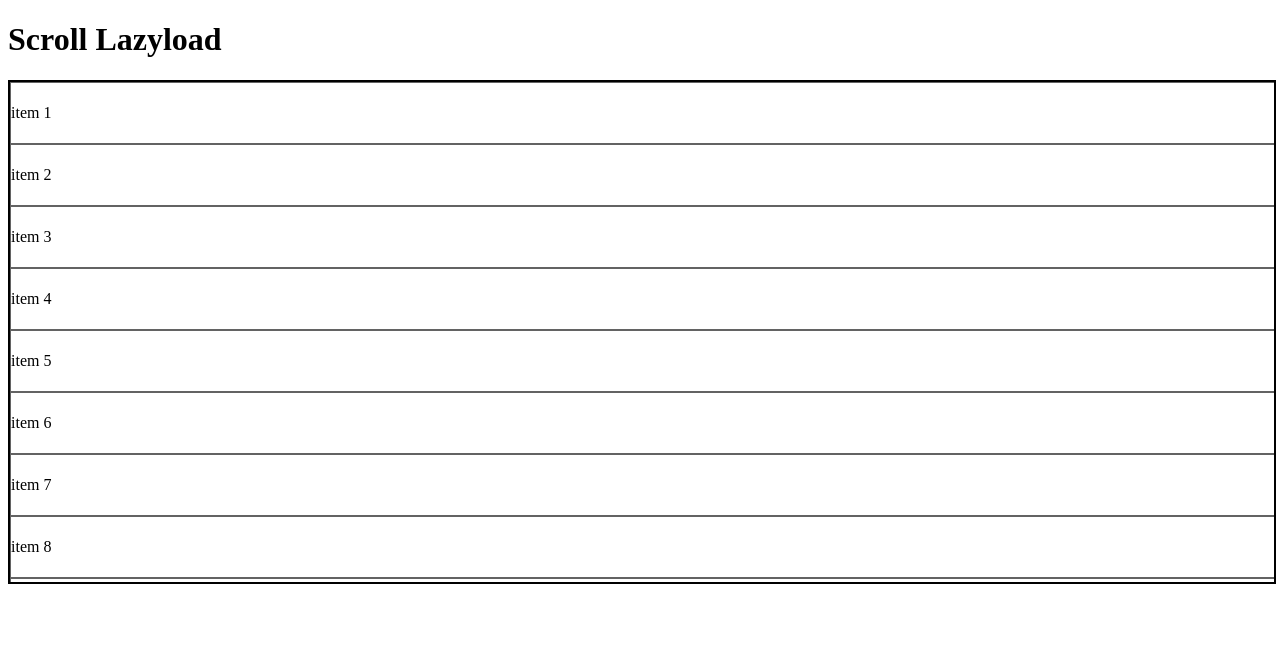
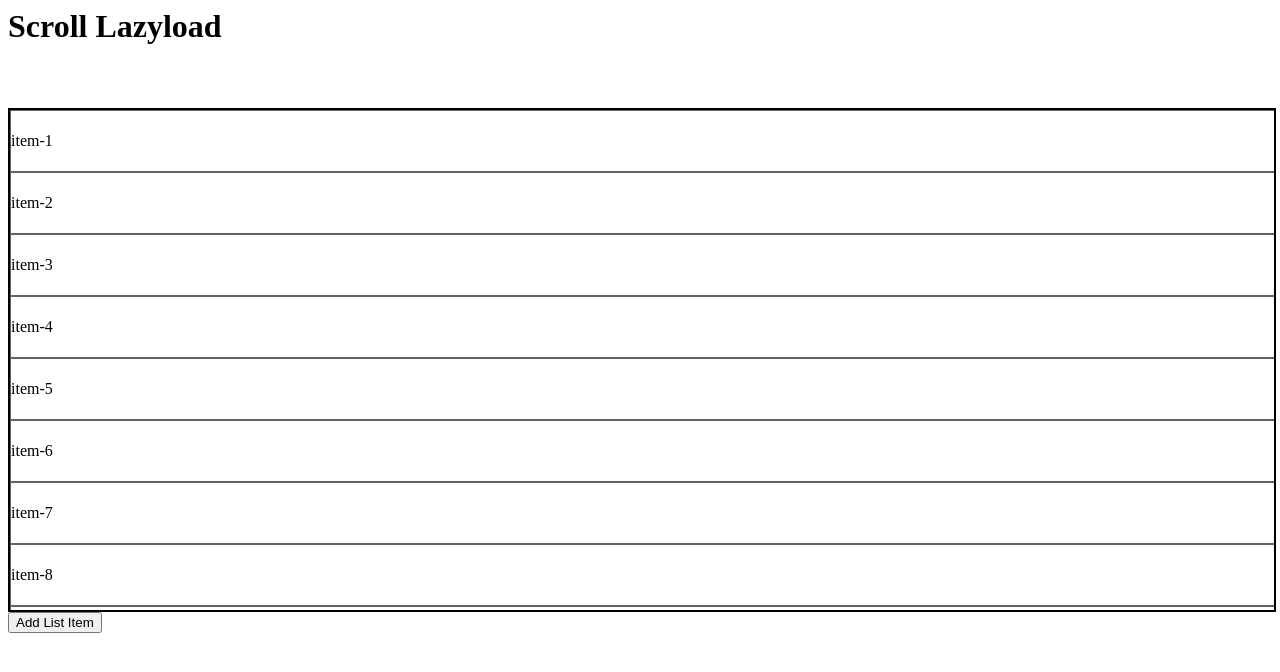
Before and after one commit to yashiro-ryo/infinity-scroll-and-image-lazyload, a React (Vite) app: page / in a window 1280 px wide. Shown: the top 672 px of the page. Built offline with nearby package versions, Linux system fonts and the light colour scheme.

Commit message:
feat: 無限スクロールを実装

```diff
--- a/src/App.css
+++ b/src/App.css
@@ -1,3 +1,11 @@
+.title {
+  height: 100px;
+}
+
+.title h1 {
+  margin: 0;
+}
+
 .list-container {
   width: 100%;
   height: 500px;
--- a/src/App.tsx
+++ b/src/App.tsx
@@ -1,26 +1,87 @@
+import { useEffect, useState } from "react";
 import "./App.css";
 
 function App() {
+  const [listItem, setListItem] = useState<Array<string>>([]);
+  const [lastIndex, setLastIndex] = useState(1);
+  const [isLoading, setLoading] = useState(false);
+  const [firstItemLoaded, setFirstItemLoaded] = useState(false);
+  const PER_LIST_ITEM = 20;
+  const READ_MORE_MARGIN = 60;
+
+  useEffect(() => {
+    if (!firstItemLoaded) {
+      getListItem();
+    }
+  }, []);
+
+  const getListItem = () => {
+    if (isLoading) {
+      return;
+    }
+    setLoading(true);
+    // API request を想定
+    setTimeout(() => {
+      const addedListItem = listItem.concat(createItem());
+      setListItem(addedListItem);
+      setLastIndex(lastIndex + PER_LIST_ITEM);
+      setLoading(false);
+      setFirstItemLoaded(true);
+    }, 500);
+  };
+
+  const createItem = (): Array<string> => {
+    // ダミーリストアイテムを生成
+    const array = [];
+    for (let i = lastIndex; i < lastIndex + PER_LIST_ITEM; i++) {
+      array.push(`item-${i}`);
+    }
+    return array;
+  };
+
+  const onScroll = () => {
+    loadMoreIfNeed();
+  };
+
+  const loadMoreIfNeed = () => {
+    // リスト最後の要素を取得
+    const bottomListItem = document.getElementById(
+      `list-item-${lastIndex - 1}`
+    );
+    if (bottomListItem === null) {
+      return;
+    }
+    // タイトル部分 + スクロール表示部の高さ + リスト1つ分
+    if (
+      500 + 100 + READ_MORE_MARGIN >
+      bottomListItem.getBoundingClientRect().top
+    ) {
+      getListItem();
+    }
+  };
+
   return (
     <div>
-      <div>
+      <div className="title">
         <h1>Scroll Lazyload</h1>
       </div>
       <div>
-        <div className="list-container">
+        <div className="list-container" onScroll={onScroll}>
           <ul className="list-group">
-            <li className="list-item">item 1</li>
-            <li className="list-item">item 2</li>
-            <li className="list-item">item 3</li>
-            <li className="list-item">item 4</li>
-            <li className="list-item">item 5</li>
-            <li className="list-item">item 6</li>
-            <li className="list-item">item 7</li>
-            <li className="list-item">item 8</li>
-            <li className="list-item">item 9</li>
-            <li className="list-item">item 10</li>
+            {listItem.map((item, index) => {
+              return (
+                <li
+                  key={`list-item-${index}`}
+                  className="list-item"
+                  id={`list-${item}`}
+                >
+                  {item}
+                </li>
+              );
+            })}
           </ul>
         </div>
+        <button onClick={getListItem}>Add List Item</button>
       </div>
     </div>
   );
```
